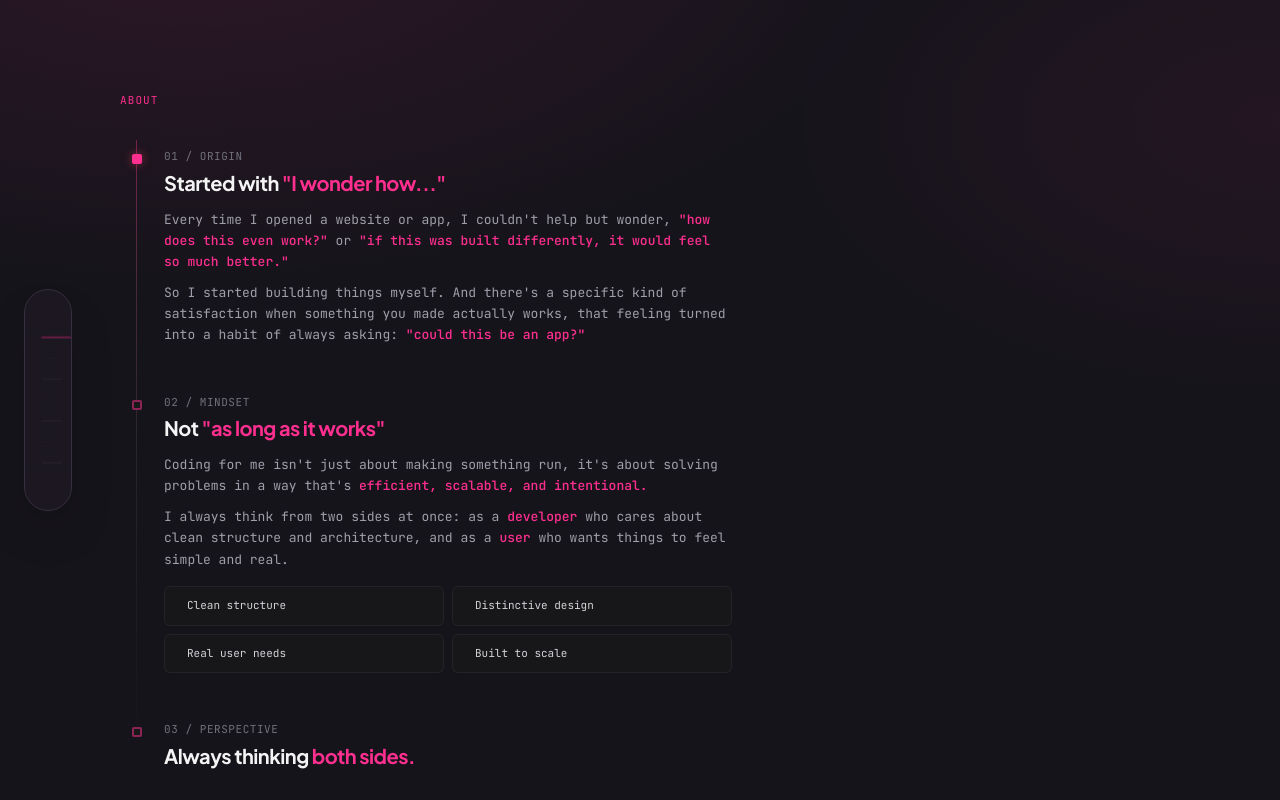
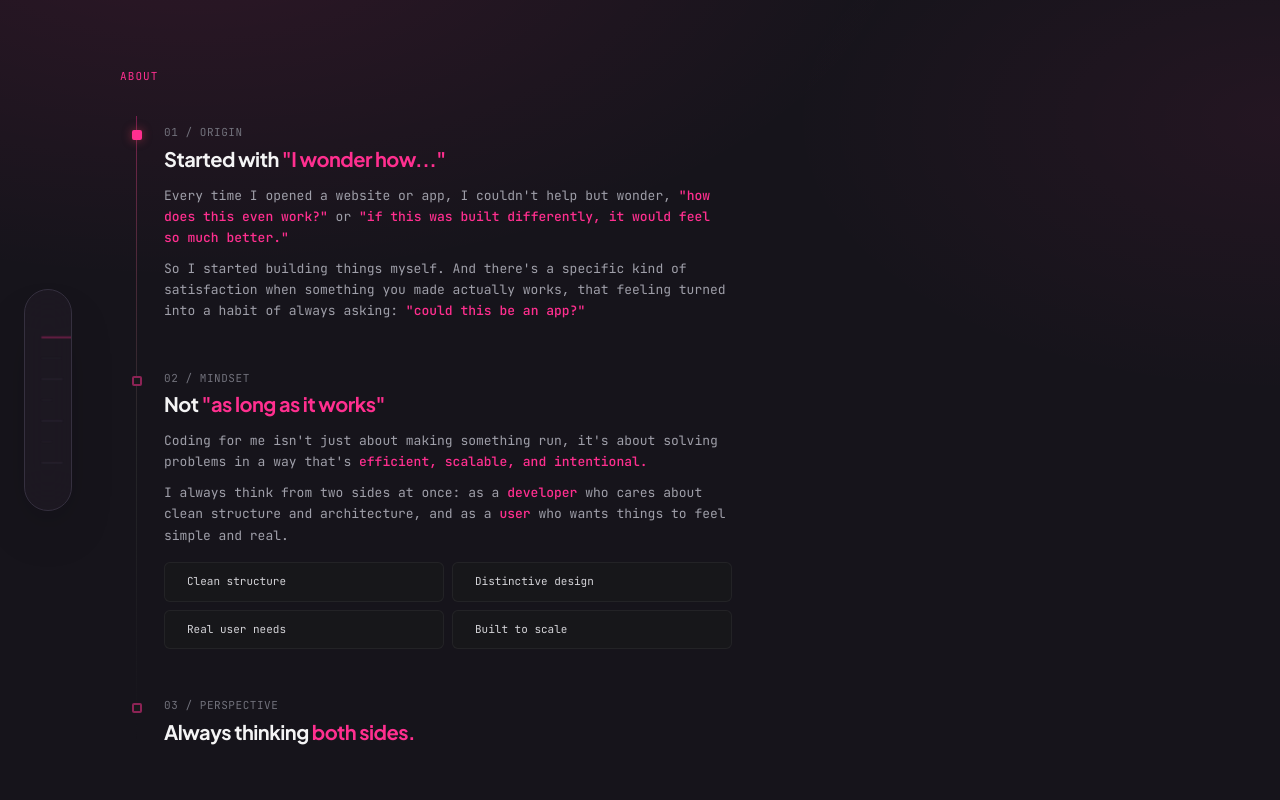
Before and after one commit to AryaEm/ARYA-MAULANA, a Next.js app: page / in a window 1280 px wide. Both pictures are taken after a click on the button "My story". Built offline with nearby package versions, Linux system fonts and the light colour scheme.

Commit message:
change about section padding top

```diff
--- a/src/components/sections/AboutSection.tsx
+++ b/src/components/sections/AboutSection.tsx
@@ -6,7 +6,7 @@ import { STACK_GROUPS, MINDSET_CARDS, PERSPECTIVE_ITEMS } from '@/lib/about'
 
 export default function AboutSection() {
   return (
-    <section id="about" className="w-full max-w-[1100px] mx-auto px-6 mt-16 text-zinc-200 font-sans">
+    <section id="about" className="w-full max-w-[1100px] mx-auto px-6 mt-16 md:mt-4 text-zinc-200 font-sans">
       <div className="mb-6">
         <div className="flex items-center gap-3 font-mono text-[11px] text-[var(--color-accent)] tracking-widest uppercase">
           <span>About</span>
```
